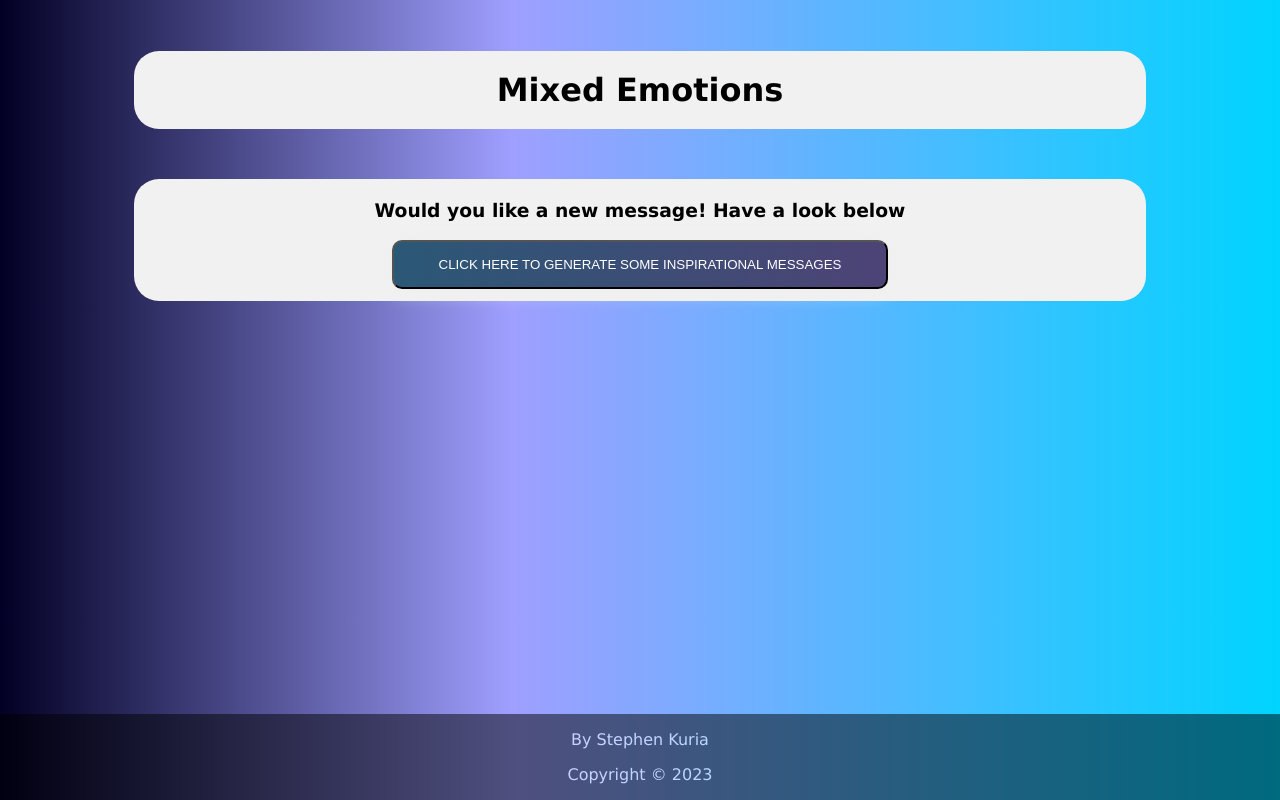
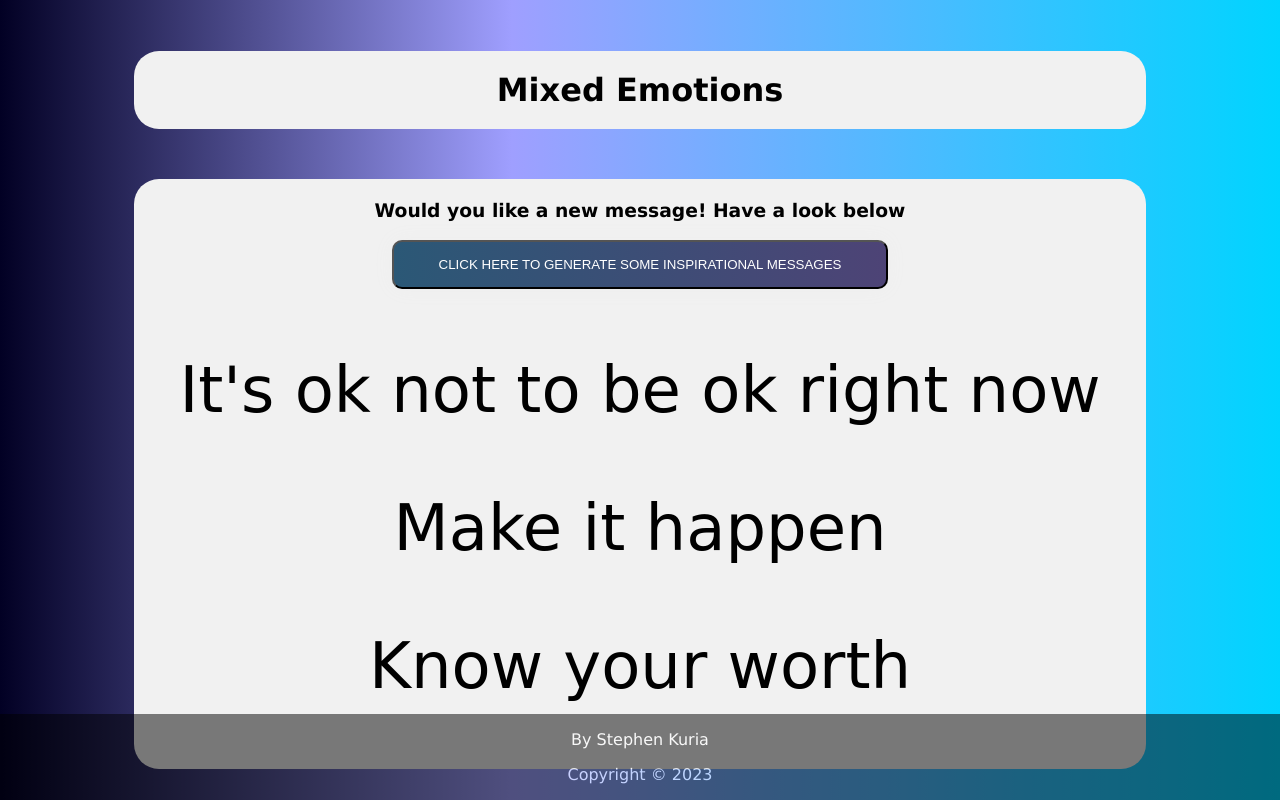
Before and after one commit to Stephen1k/mixed_emotions, a plain HTML site: page index.html in a window 1280 px wide. Both pictures are taken after a click on the button "CLICK HERE TO GENERATE SOME INSPIRATIONAL MESSAGES". Drawn offline with Linux system fonts and the light colour scheme; a web font is replaced by a local one.

Commit message:
added js files with functionality

```diff
--- a/css/style.css
+++ b/css/style.css
@@ -64,6 +64,7 @@ body{
     text-align: center;
   }
 
-  .messages{
-    display:none;
+  .messages p{
+    font-family: 'Waterfall', cursive;
+    font-size: 4rem;
   }
--- a/index.html
+++ b/index.html
@@ -4,6 +4,9 @@
     <meta charset="UTF-8">
     <meta name="viewport" content="width=device-width, initial-scale=1.0">
     <link rel="stylesheet" href="./css/style.css">
+    <link rel="preconnect" href="https://fonts.googleapis.com">
+<link rel="preconnect" href="https://fonts.gstatic.com" crossorigin>
+<link href="https://fonts.googleapis.com/css2?family=Waterfall&display=swap" rel="stylesheet">
 
     <title>Mixed Emotions</title>
 </head>
@@ -18,9 +21,9 @@
             </div>
 
                     <div class="messages">
-                        <p class="message1"></p>
-                        <p class="message2"></p>
-                        <p class="message3"></p>
+                        <p id="message1"></p>
+                        <p id="message2"></p>
+                        <p id="message3"></p>
                     </div>
         </div>
     </div>
--- a/js/index.js
+++ b/js/index.js
@@ -0,0 +1,24 @@
+let messages = ["One day at a time", "Things will work out", "Know your worth", "Make it happen", "Be wild for a while", "The test is yet to come", "It's ok not to be ok right now", "You matter", "Follow your dreams"];
+let num1,num2,num3;
+
+let random = () =>{
+    num1 = Math.floor(Math.random() * messages.length);
+    num2 = Math.floor(Math.random() * messages.length);
+    num3 = Math.floor(Math.random() * messages.length);
+}
+
+let generate = () => {
+    random();
+    document.getElementById("message1").style.display = "block";
+    document.getElementById("message1").innerHTML = messages[num1];
+    document.getElementById("message2").innerHTML = messages[num2];
+    document.getElementById("message3").innerHTML = messages[num3];
+
+
+    // document.getElementsByClassName("message1").innerHTML = messages[random()];
+}
+
+
+
+random();
+console.log(messages[num]);
```
